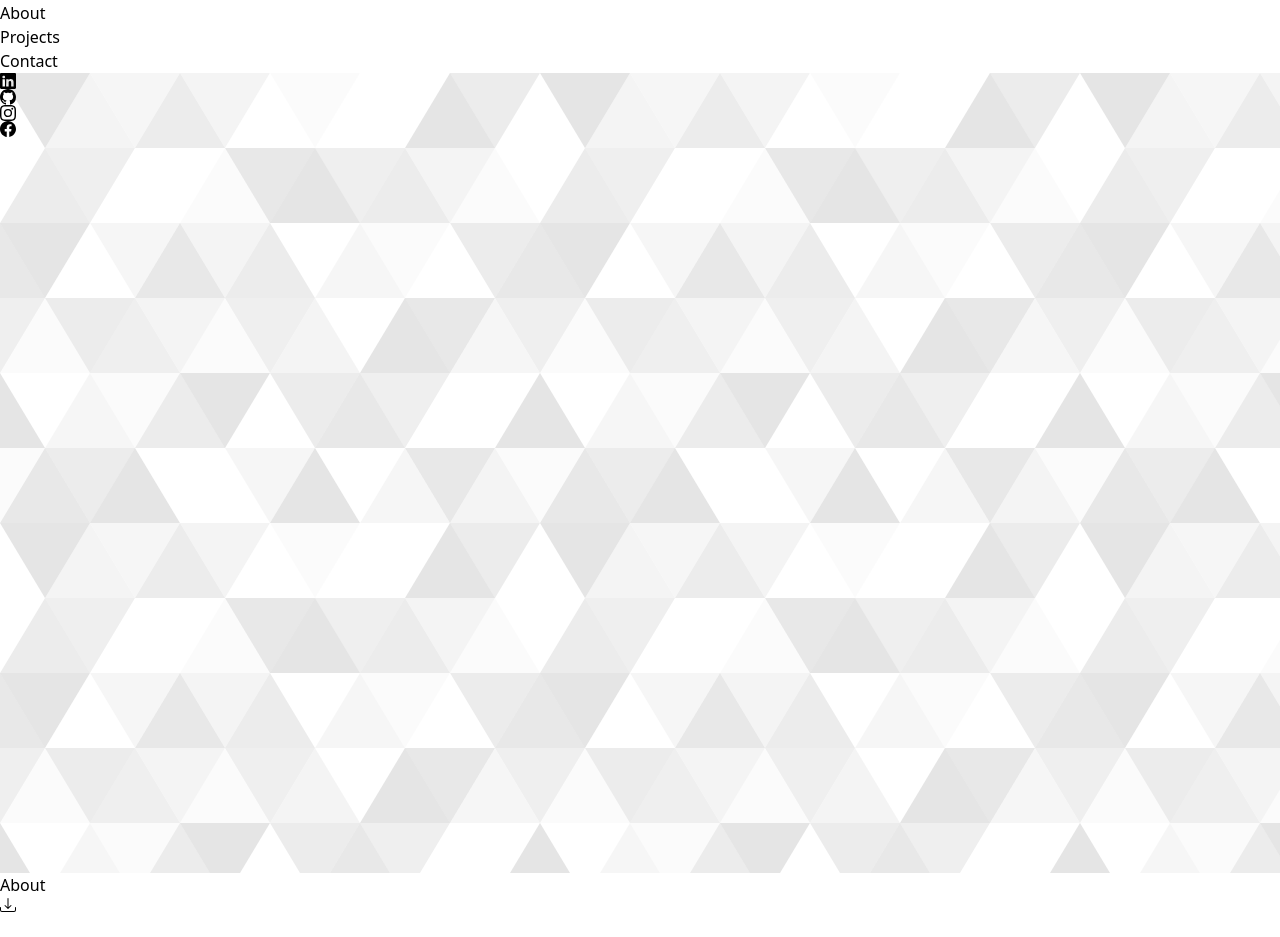
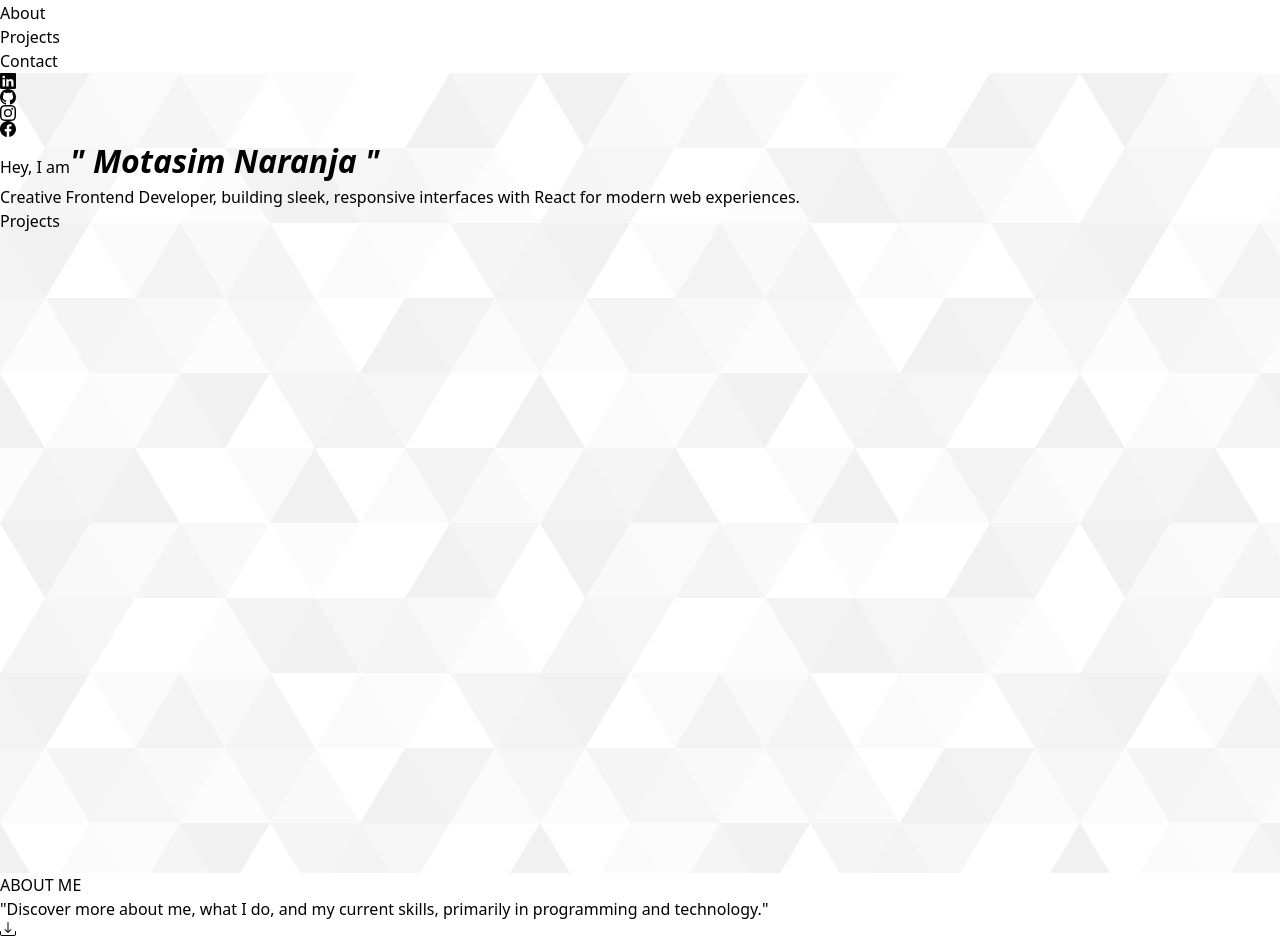
Before and after one commit to Motasim-Naranja/portfolio2, a React (Vite) app: page / in a window 1280 px wide. Shown: the part 440-1377 px from the top of the page. Before the commit the page ends 1353 px from the top, so only its background shows below. Built offline with nearby package versions, Linux system fonts and the light colour scheme.

Commit message:
working on about section , added download button

```diff
--- a/package.json
+++ b/package.json
@@ -15,6 +15,7 @@
     "react": "^18.3.1",
     "react-dom": "^18.3.1",
     "react-icons": "^5.3.0",
+    "react-type-animation": "^3.2.0",
     "tailwindcss": "^3.4.13"
   },
   "devDependencies": {
--- a/src/Components/About.jsx
+++ b/src/Components/About.jsx
@@ -2,7 +2,12 @@ import React from 'react'
 
 const About = () => {
   return (
-    <div className='h-[100vh]'>About</div>
+    <>
+        <div className='h-[100vh] bg-[#ebebeb] flex flex-col gap-5'>
+            <h2 className='pt-12 text-center font-extrabold text-3xl tracking-wider'>ABOUT ME</h2>
+            <p className='text-center'>"Discover more about me, what I do, and my current skills, primarily in programming and technology."</p>
+        </div>
+    </>
   )
 }
 
--- a/src/Components/Download.jsx
+++ b/src/Components/Download.jsx
@@ -5,7 +5,7 @@ import { BsDownload } from 'react-icons/bs'
 const Download = () => {
   return (
     <>
-      <div className='rounded-[50%] h-10 w-10 flex items-center px-[9px] fixed bottom-[5vh] right-[5vw] text-xl bg-[#7843E9] text-white'>
+      <div className='rounded-[50%] h-10 w-10 flex items-center px-[9px] fixed bottom-[5vh] right-[5vw] text-xl text-center bg-[#7843E9] text-white'>
          <BsDownload/>
         </div>
     </>
--- a/src/Components/Home.jsx
+++ b/src/Components/Home.jsx
@@ -1,29 +1,56 @@
 import React from 'react';
 import background from '../assets/common-bg.svg';
-import { RiLinkedinBoxFill } from 'react-icons/ri';
 import { BsFacebook, BsGithub, BsInstagram, BsLinkedin } from 'react-icons/bs';
+import { TypeAnimation } from 'react-type-animation';
 
 const Home = () => {
     return (
         <>
+            <div style={{ position: 'relative', height: '100vh' }}>
+
                 <div
                     style={{
                         backgroundImage: `url(${background})`,
                         backgroundSize: 'cover',
                         backgroundPosition: 'center',
-          height: '100vh',
+                        height: '100%',
+                        width: '100%',
+                        position: 'absolute',
+                        top: 0,
+                        left: 0,
+                        zIndex: -1,
+                        opacity: 0.5,
                     }}
-      >
+                ></div>
 
 
-            <ul className='bg-white w-[4vw] h-[30vh] text-3xl flex flex-col justify-around items-center sticky top-[20%] left-3'>
-                <li><a href="https://www.linkedin.com/in/motasim-ejaz-979342260/"><BsLinkedin/></a></li>
-                <li><a href="https://github.com/Motasim-Naranja"><BsGithub/></a></li>
-                <li><a href="https://www.instagram.com/motasim_naranja/"><BsInstagram/></a></li>
-                <li><a href=""></a><BsFacebook/></li>
+                <ul className='bg-white w-[4vw] h-[30vh] text-3xl flex flex-col justify-around items-center sticky top-[20%] left-3 z-10'>
+                    <li><a href="https://www.linkedin.com/in/motasim-ejaz-979342260/"><BsLinkedin /></a></li>
+                    <li><a href="https://github.com/Motasim-Naranja"><BsGithub /></a></li>
+                    <li><a href="https://www.instagram.com/motasim_naranja/"><BsInstagram /></a></li>
+                    <li><a href=""><BsFacebook /></a></li>
                 </ul>
 
-
+                <div className='  text-xl z-10 flex flex-col gap-8 tracking-wider'>
+                    <h1 className=' px-[27%] font-bold text-2xl z-10'> Hey, I am
+                        <TypeAnimation
+                            sequence={[
+                                `" Motasim Naranja "`,
+                                6000,
+                                '',
+                                1000
+                            ]}
+                            wrapper="span"
+                            speed={20}
+                            style={{ fontSize: '2em', display: 'inline-block', fontWeight: 'bold', fontStyle:"italic" }}
+                            repeat={Infinity}
+                        />
+                    </h1>
+                    <p className='px-[25%] font-semibold'>
+                        Creative Frontend Developer, building sleek, responsive interfaces with React for modern web experiences.
+                    </p>
+                    <button className=' bg-[#e22323] text-white px-5 py-2 rounded-md mx-[45%] font-semibold'>Projects</button>
+                </div>
             </div>
         </>
     );
```
Also changed, not shown: 1 other file (tests, documents, lock files or other folders). Lines whose indentation alone changed are shown as unchanged.
